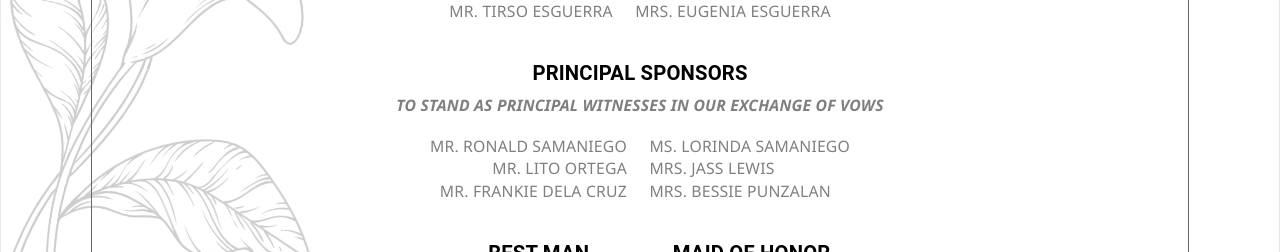
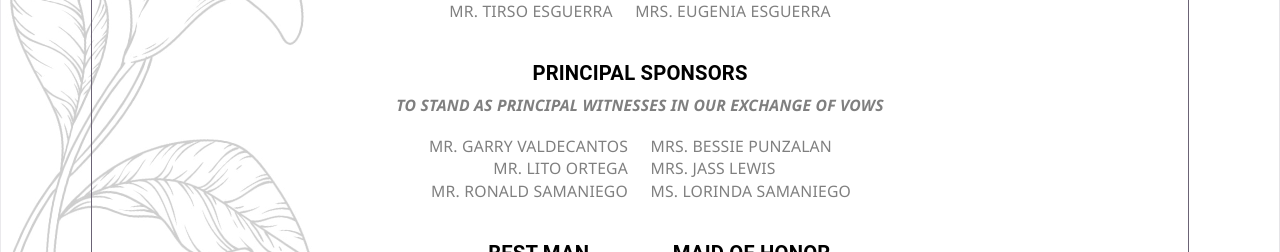
Before and after one commit to francecelynne/weddinginvitation, a React (Vite) app: page / in a window 1280 px wide. Shown: the part 1600-1852 px from the top of the page. Built offline with nearby package versions, Linux system fonts and the light colour scheme.

Commit message:
Updated RSVP

```diff
--- a/src/Components/Entourage.jsx
+++ b/src/Components/Entourage.jsx
@@ -83,24 +83,24 @@ function Entourage() {
                     <div className='flex gap-5 justify-center lg:items-start flex-col lg:flex-row items-center text-center'>
                         <div className='flex flex-col'>
                             <span className='text-black/50 text-sm uppercase lg:text-right text-center'>
-                                Mr. Ronald Samaniego
+                                Mr. Garry Valdecantos
                             </span>
                             <span className='text-black/50 text-sm uppercase lg:text-right text-center'>
-                                Mr. Lito ortega
+                                Mr. Lito Ortega
                             </span>
                             <span className='text-black/50 text-sm uppercase lg:text-right text-center'>
-                                Mr. Frankie dela cruz
+                                Mr. Ronald Samaniego
                             </span>
                         </div>
                         <div className='flex flex-col'>
                             <span className='text-black/50 text-sm uppercase lg:text-left text-center'>
-                                Ms. Lorinda Samaniego
+                                Mrs. Bessie Punzalan
                             </span>
                             <span className='text-black/50 text-sm uppercase lg:text-left text-center'>
                                 Mrs. Jass Lewis
                             </span>
                             <span className='text-black/50 text-sm uppercase lg:text-left text-center'>
-                                Mrs. Bessie Punzalan
+                                Ms. Lorinda Samaniego
                             </span>
                         </div>
                     </div>
```
